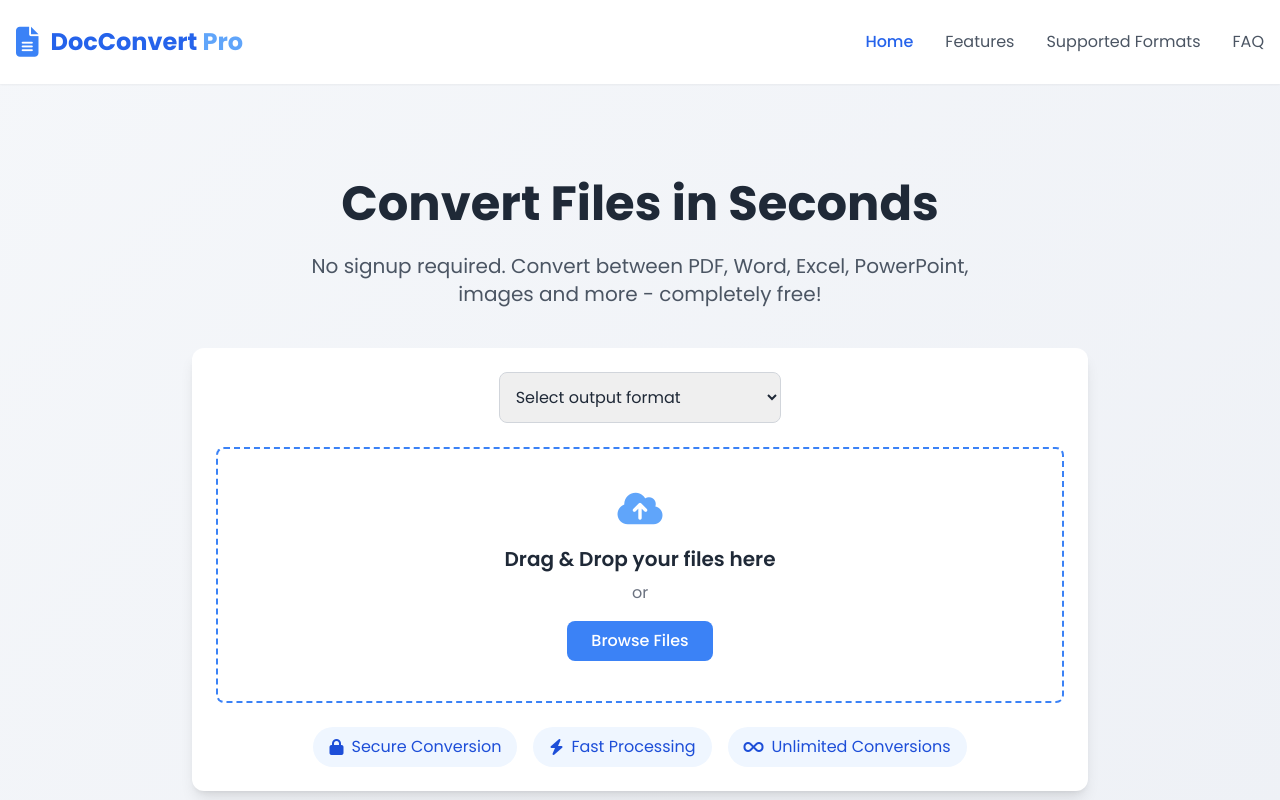
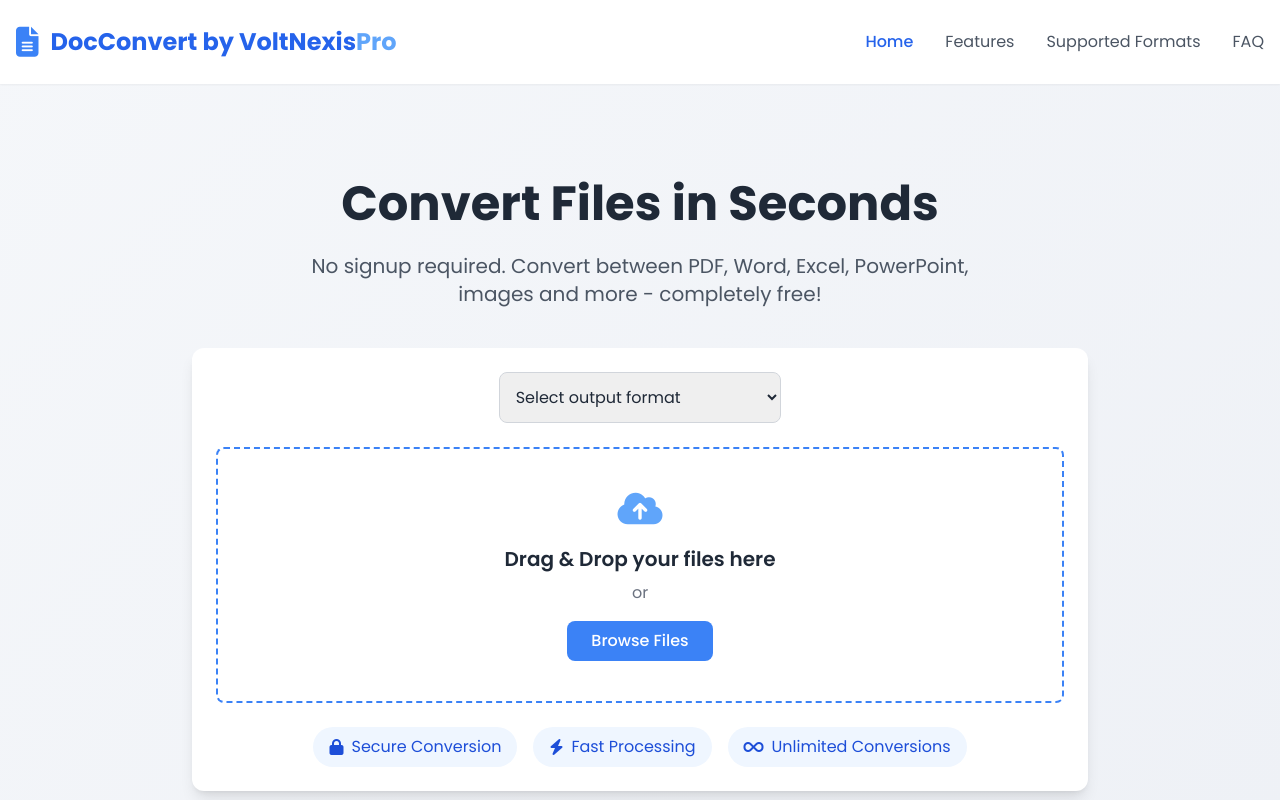
Before and after one commit to voltnexis/doconvert, a plain HTML site: page index.html in a window 1280 px wide. Shown: the top 800 px of the page. Drawn offline with nearby package versions, Linux system fonts and the light colour scheme.

Commit message:
Update index.html

```diff
--- a/index.html
+++ b/index.html
@@ -3,7 +3,7 @@
 <head>
     <meta charset="UTF-8">
     <meta name="viewport" content="width=device-width, initial-scale=1.0">
-    <title>DocConvert Pro | Instant File Conversion</title>
+    <title>DocConvert by VoltNexis | Instant File Conversion</title>
     <script src="https://cdn.tailwindcss.com"></script>
     <link rel="stylesheet" href="https://cdnjs.cloudflare.com/ajax/libs/font-awesome/6.4.0/css/all.min.css">
     <!-- Client-Side Conversion Libraries -->
@@ -77,7 +77,7 @@
         <div class="container mx-auto px-4 py-6 flex justify-between items-center">
             <div class="flex items-center">
                 <i class="fas fa-file-alt text-blue-500 text-3xl mr-3"></i>
-                <h1 class="text-2xl font-bold text-blue-600">DocConvert <span class="text-blue-400">Pro</span></h1>
+                <h1 class="text-2xl font-bold text-blue-600">DocConvert by VoltNexis<span class="text-blue-400">Pro</span></h1>
             </div>
             <nav class="hidden md:flex space-x-8">
                 <a href="#" class="text-blue-600 font-medium hover:text-blue-800">Home</a>
```
